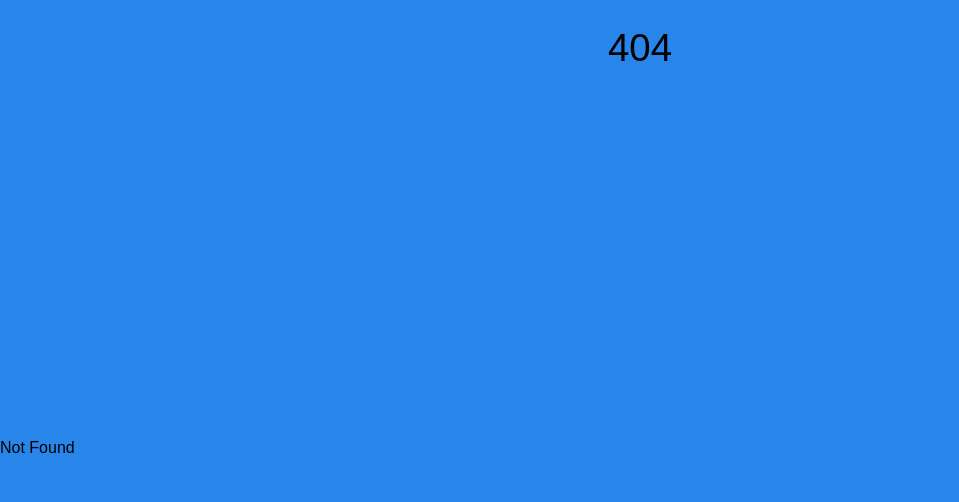
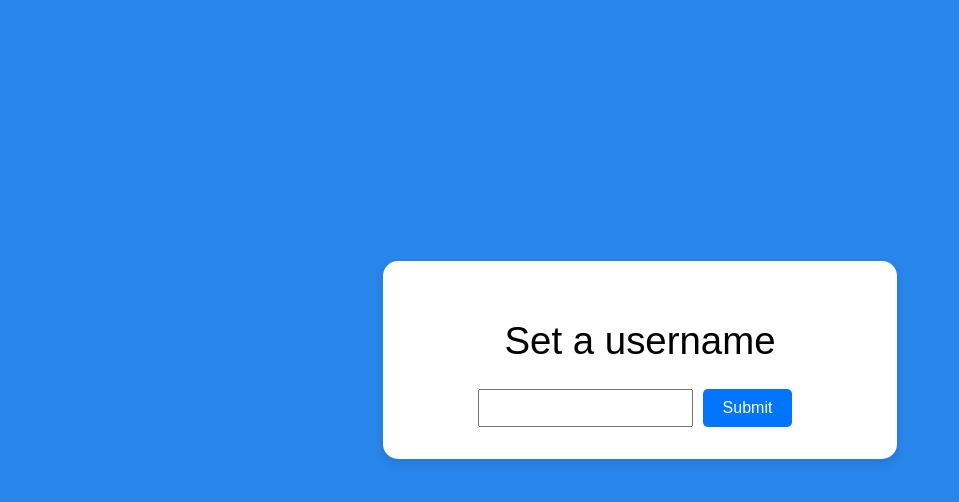
Before and after one commit to BALD-rs/eduwiz, a SvelteKit app in the folder eduwiz-node/: page /onboard in a window 1280 px wide. Before the commit this address had no page. Shown: the top 502 px of the page, without its empty margins (0-959 px from the left). Built offline with nearby package versions, Linux system fonts and the light colour scheme.

Commit message:
Onboarding added

```diff
--- a/eduwiz-node/src/routes/home/+page.svelte
+++ b/eduwiz-node/src/routes/home/+page.svelte
@@ -10,7 +10,7 @@
 		goto(`/play/${roomCode}`);
 	}
 
-    onMount(async() => {
+	onMount(async () => {
 		const account = await getAccount();
 		console.log(account);
 		tokens = account.balance;
--- /dev/null
+++ b/eduwiz-node/src/routes/onboard/+page.server.ts
@@ -0,0 +1,10 @@
+import { redirect } from '@sveltejs/kit';
+import type { Actions } from './$types';
+
+export const actions = {
+	default: async (event) => {
+		//TODO: UPDATE THIS TO GET PUT IN TO SET USER FUNCTION CURRENTLY LOGS TO CONSOLE
+		console.log((await event.request.formData()).get('username'));
+		throw redirect(303, '/home');
+	}
+} satisfies Actions;
--- /dev/null
+++ b/eduwiz-node/src/routes/onboard/+page.svelte
@@ -0,0 +1,17 @@
+<script>
+</script>
+
+<svelte:head>
+	<title>Onboarding</title>
+	<meta name="description" content="Onboarding" />
+</svelte:head>
+
+<div class="login-container">
+	<div class="username-panel">
+		<h1>Set a username</h1>
+		<form class="internal-panel" method="POST">
+			<input type="text" name="username" />
+			<button type="submit">Submit</button>
+		</form>
+	</div>
+</div>
--- a/eduwiz-node/static/styles.css
+++ b/eduwiz-node/static/styles.css
@@ -146,7 +146,6 @@ button:disabled {
 	border-radius: 15px;
 	text-align: center;
 	box-sizing: border-box;
-
 }
 
 img {
@@ -190,3 +189,26 @@ img {
 	transform: scale(1.03);
 	filter: brightness(100%);
 }
+
+.username-panel {
+	display: flex;
+	align-items: center;
+	justify-content: center;
+	flex-direction: column;
+	width: 450px;
+
+	padding: 2em;
+	background: white;
+	box-shadow: 0 4px 8px rgba(0, 0, 0, 0.1);
+	border-radius: 15px;
+	text-align: center;
+}
+
+.internal-panel {
+	display: flex;
+	justify-content: center;
+}
+
+.username-panel input {
+	width: 100%;
+}
```
Lines whose indentation alone changed are shown as unchanged.
